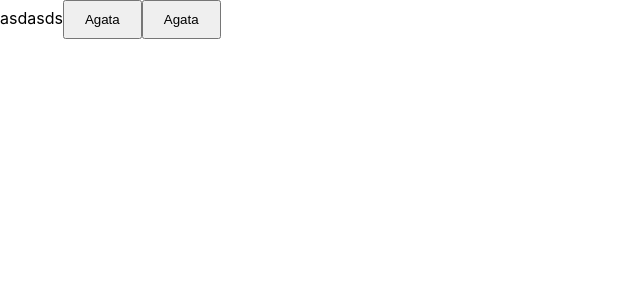
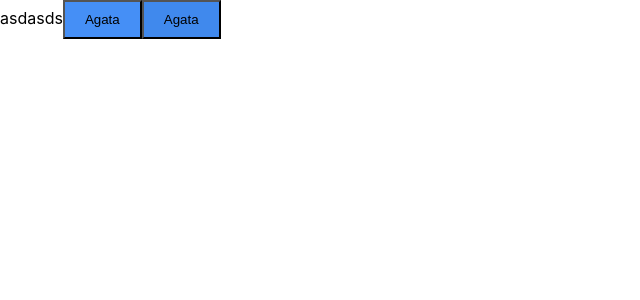
Before and after one commit to Szelma139/TS-ecommerce, a React (Create React App) app: page / in a window 1280 px wide. Shown: the top 300 px of the page, without its empty margins (0-640 px from the left). Built offline with nearby package versions, Linux system fonts and the light colour scheme.

Commit message:
clean component interface

```diff
--- a/src/SmallComponents/Button.tsx
+++ b/src/SmallComponents/Button.tsx
@@ -1,5 +1,5 @@
 import React from 'react';
-import styled, { css } from 'styled-components';
+import styled, { css, useTheme } from 'styled-components';
 
 
 interface Ivariant {
@@ -26,7 +26,8 @@ interface IButtonProps {
     theme?: ITheme;
 }
 
-export const Button = ({ variant = "primary", children, theme, ...props }: IButtonProps) => {
+export const Button = ({ variant = "primary", children, ...props }: IButtonProps) => {
+    const theme = useTheme();
 
     // let bp: IButtonProps = {
 
@@ -71,7 +72,7 @@ background-color: ${variantOptions[variant].backgroundColor};
     return (
         <StyledButton variant={variant}>
             {   children}
-     {console.log("asdas"+theme?.colors)}
+            {console.log("asdas" + theme?.colors)}
         </StyledButton>
     )
 }
--- a/src/Theme/Theme.tsx
+++ b/src/Theme/Theme.tsx
@@ -9,10 +9,11 @@ interface Ivariant {
 export const theme = {
     colors: {
       blue: "#458FF6",
-    lightblue: "4089ED",
+    lightblue: "#4089ED",
       gray: "#7D7987",
       black: "#000000",
-      white: "#FFFFFF"
+      white: "#FFFFFF",
+
 
     },
     gradient: {
```
